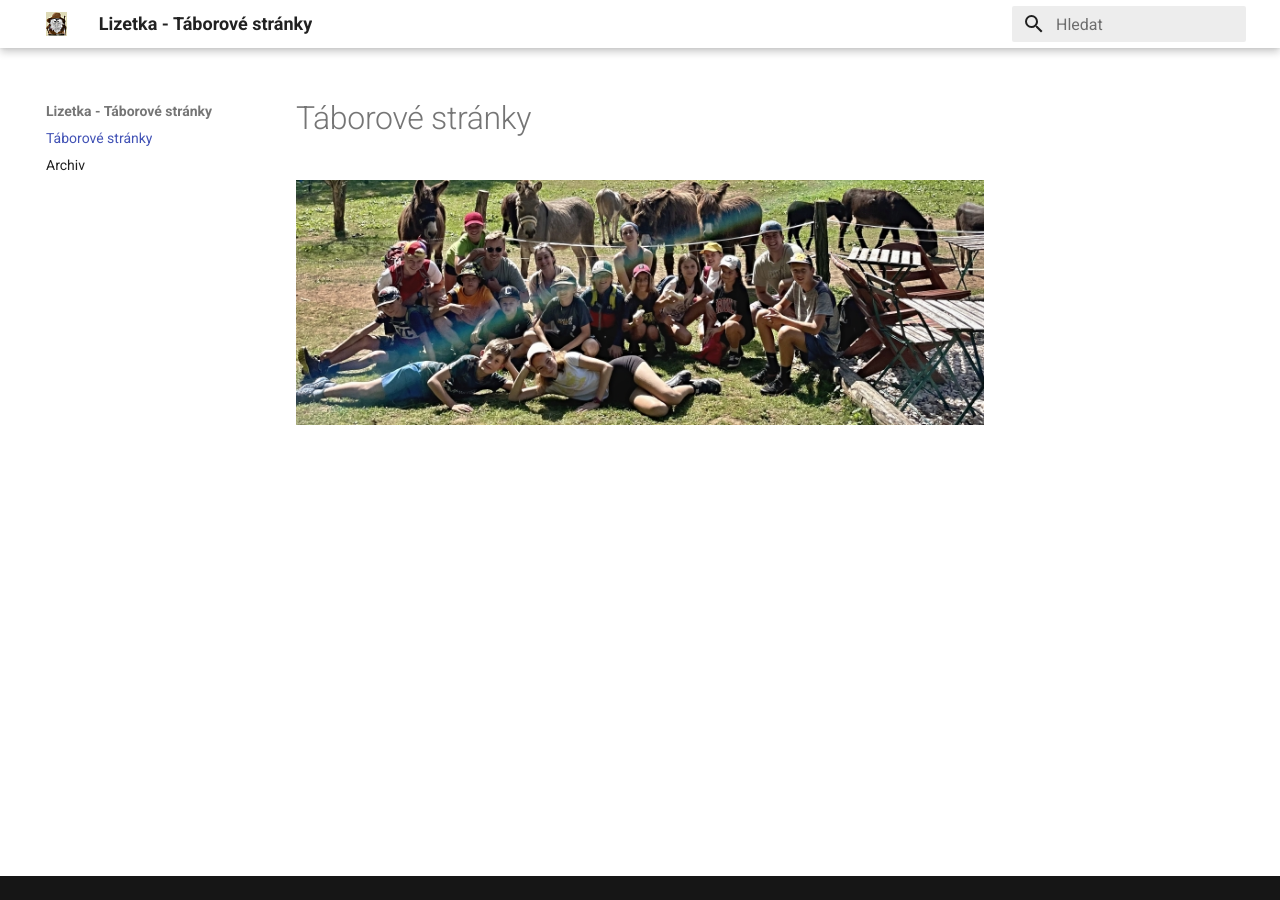
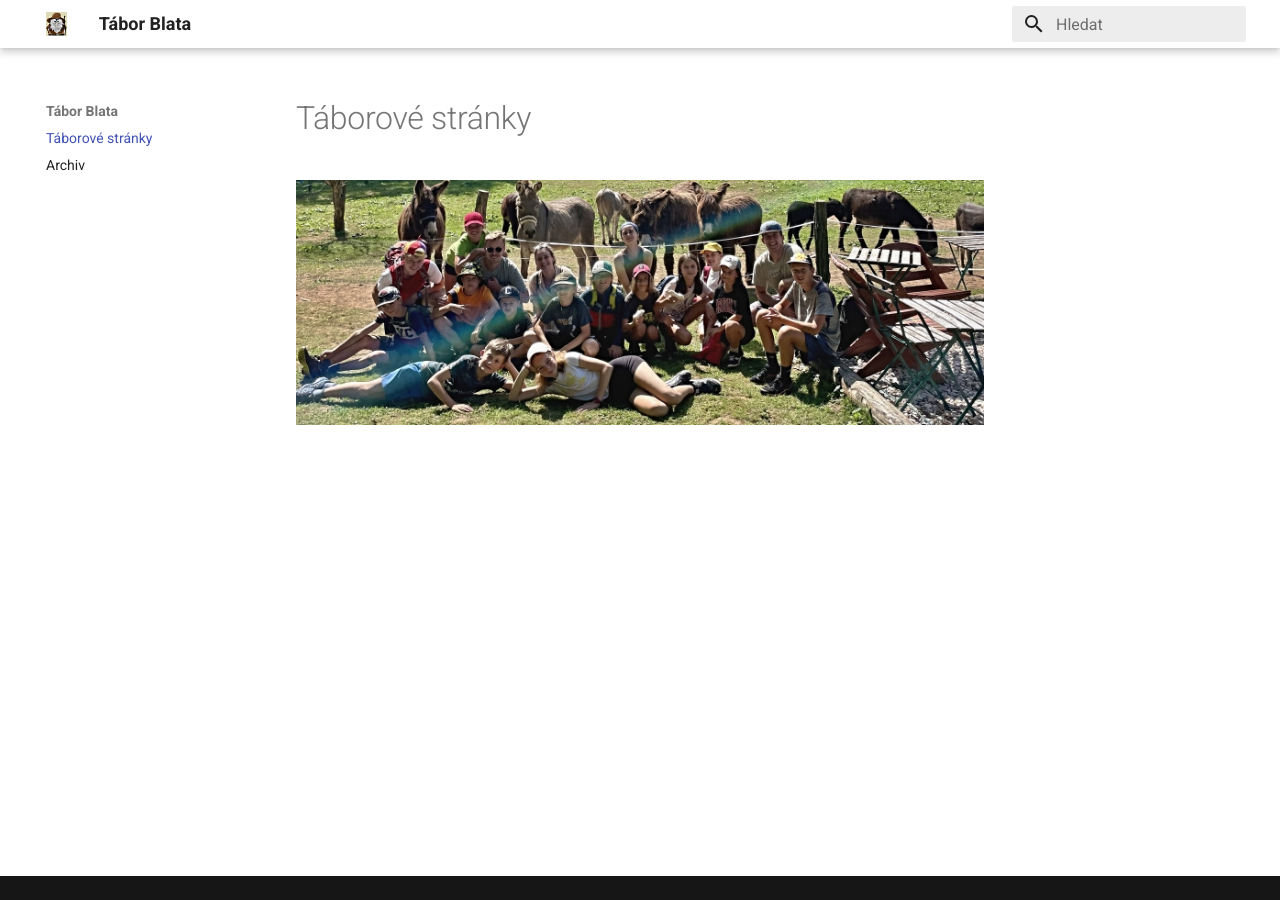
Before and after one commit to kratoon/lizetka, an MkDocs documentation site: the page built from docs/index.md, in a window 1280 px wide. Built offline with MkDocs 1.6.1 and Material for MkDocs 9.7.7, drawn with Linux system fonts in a browser that asks for light colours.

Commit message:
change site name

```diff
--- a/mkdocs.yml
+++ b/mkdocs.yml
@@ -1,5 +1,5 @@
-site_name: Lizetka - Táborové stránky
-site_description: Táborové stránky Lizetka
+site_name: Tábor Blata
+site_description: Lizetka - táborové stránky
 site_author: Ondrej Kratochvil
 
 # Theme configuration
```
